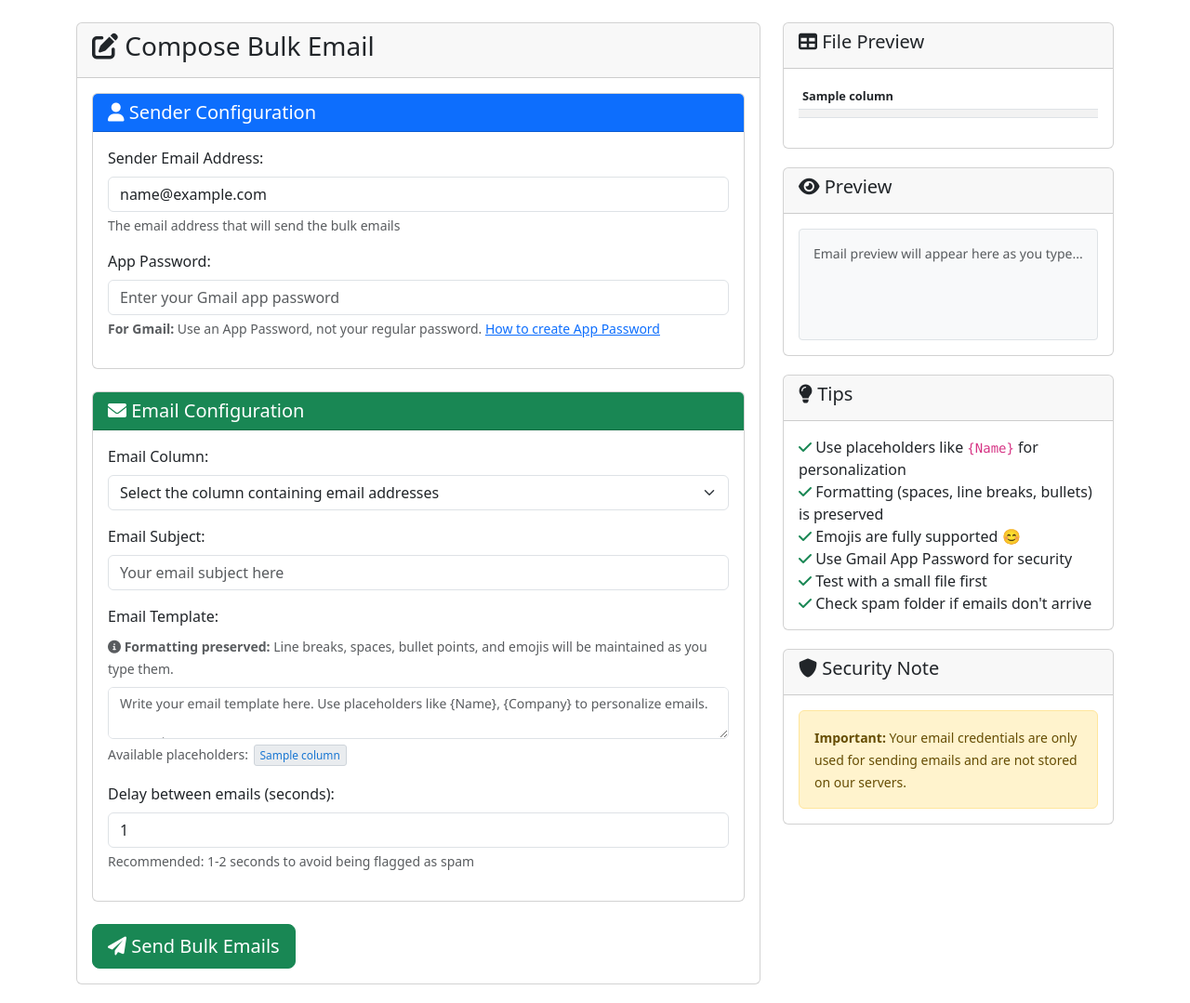
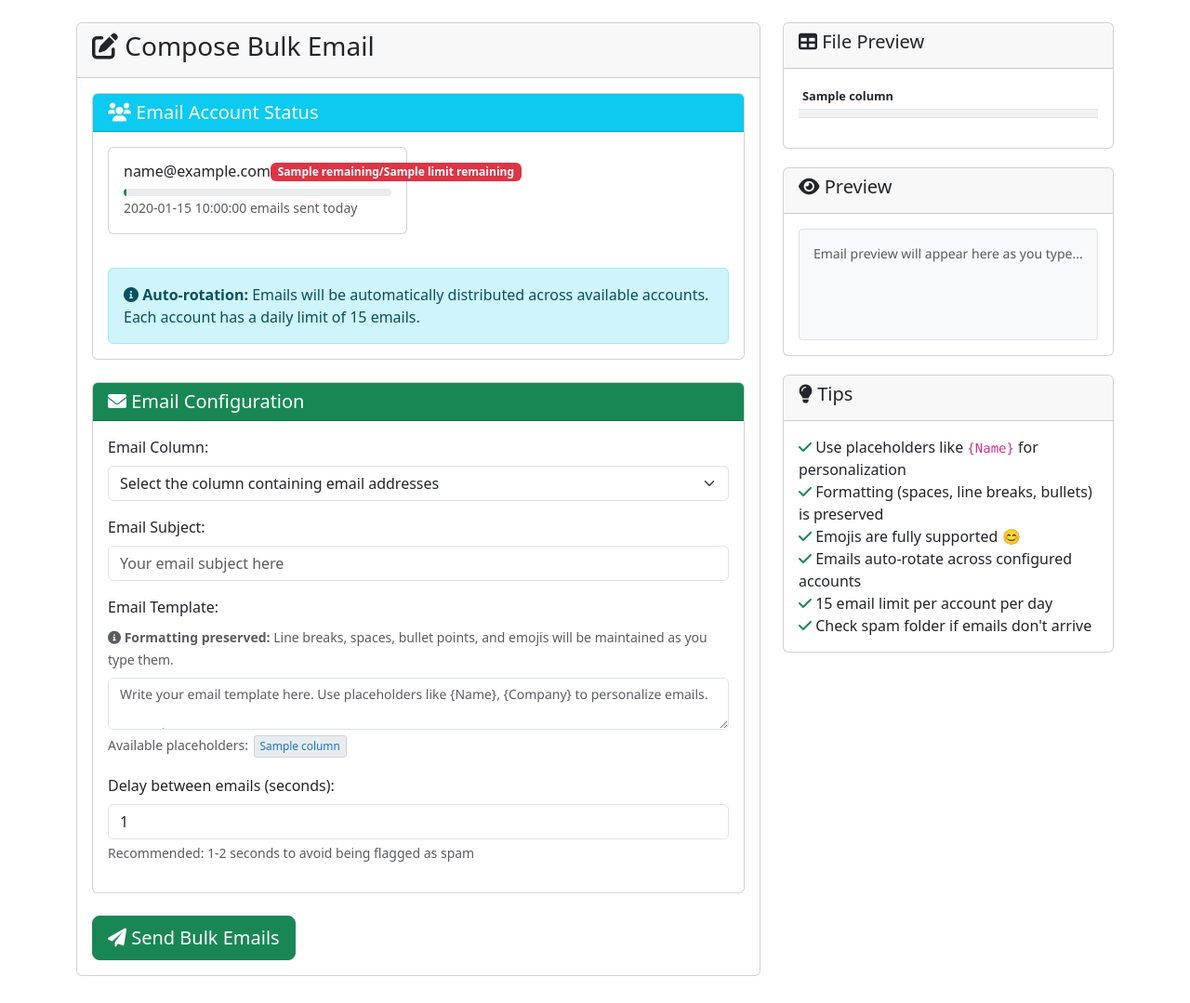
Before and after one commit to Ridobiko-BikeRental/Email_sender, a Flask app: template templates/compose.html in a window 1280 px wide. Shown: the part 56-1135 px from the top of the page at 93% size. After the commit the page ends 1106 px from the top, so only its background shows below. Run offline with Flask 3, Linux system fonts and the light colour scheme; the template is opened without the code that fills it: most values are stand-ins (such as "Sample title", 1, 10 or a date in 2020); lists and menus that the app fills with data are empty; some libraries are stand-ins or nearby versions.

Commit message:
drop down emails

```diff
--- a/app.py
+++ b/app.py
@@ -25,10 +25,25 @@ UPLOAD_FOLDER = 'uploads'
 ALLOWED_EXTENSIONS = {'csv', 'xlsx', 'xls'}
 MAX_CONTENT_LENGTH = 16 * 1024 * 1024  # 16MB max file size
 LOGS_FOLDER = 'logs'
+EMAIL_LIMIT_PER_ACCOUNT = 15  # Limit per account
 
-# Email configuration from environment variables (optional defaults)
-DEFAULT_SENDER_EMAIL = os.getenv('SENDER_EMAIL', '')
-DEFAULT_SENDER_PASSWORD = os.getenv('SENDER_APP_PASSWORD', '')
+# Load multiple email configurations from environment
+def load_email_accounts():
+    """Load all email accounts from environment variables"""
+    email_accounts = {}
+    for i in range(1, 11):  # Support up to 10 accounts
+        email = os.getenv(f'SENDER_EMAIL_{i}')
+        password = os.getenv(f'SENDER_APP_PASSWORD_{i}')
+        if email and password:
+            email_accounts[email] = {
+                'password': password,
+                'sent_count': 0,  # Track emails sent from this account
+                'last_reset': datetime.now().date()  # Track when count was last reset
+            }
+    return email_accounts
+
+# Global email accounts configuration
+EMAIL_ACCOUNTS = load_email_accounts()
 
 app.config['UPLOAD_FOLDER'] = UPLOAD_FOLDER
 app.config['MAX_CONTENT_LENGTH'] = MAX_CONTENT_LENGTH
@@ -57,7 +72,8 @@ email_status = {
     'sent_count': 0,
     'failed_count': 0,
     'current_email': '',
-    'sender_email': '',
+    'current_sender': '',
+    'sender_rotation': {},  # Track which sender is being used
     'start_time': None,
     'failed_emails': [],
     'success_emails': []
@@ -87,6 +103,48 @@ class SimpleDataFrame:
 
 def allowed_file(filename):
     return '.' in filename and filename.rsplit('.', 1)[1].lower() in ALLOWED_EXTENSIONS
+
+def reset_daily_counts():
+    """Reset email counts daily"""
+    global EMAIL_ACCOUNTS
+    today = datetime.now().date()
+
+    for email, account_info in EMAIL_ACCOUNTS.items():
+        if account_info['last_reset'] < today:
+            account_info['sent_count'] = 0
+            account_info['last_reset'] = today
+            logger.info(f"Reset email count for {email}")
+
+def get_available_sender():
+    """Get next available sender account that hasn't reached the limit"""
+    reset_daily_counts()  # Reset counts if it's a new day
+
+    for email, account_info in EMAIL_ACCOUNTS.items():
+        if account_info['sent_count'] < EMAIL_LIMIT_PER_ACCOUNT:
+            return email, account_info['password']
+
+    # If all accounts have reached the limit, return the first one with a warning
+    if EMAIL_ACCOUNTS:
+        first_email = list(EMAIL_ACCOUNTS.keys())[0]
+        logger.warning(f"All accounts have reached daily limit. Using {first_email}")
+        return first_email, EMAIL_ACCOUNTS[first_email]['password']
+
+    return None, None
+
+def get_account_stats():
+    """Get statistics for all email accounts"""
+    reset_daily_counts()
+    stats = []
+    for email, account_info in EMAIL_ACCOUNTS.items():
+        remaining = EMAIL_LIMIT_PER_ACCOUNT - account_info['sent_count']
+        stats.append({
+            'email': email,
+            'sent_today': account_info['sent_count'],
+            'remaining': remaining,
+            'limit': EMAIL_LIMIT_PER_ACCOUNT,
+            'percentage_used': (account_info['sent_count'] / EMAIL_LIMIT_PER_ACCOUNT) * 100
+        })
+    return stats
 
 def read_csv_file(filepath):
     """Read CSV file"""
@@ -202,16 +260,24 @@ def send_email_smtp(smtp_server, smtp_port, sender_email, sender_password, recip
         server.sendmail(sender_email, recipient_email, text)
         server.quit()
 
-        logger.info(f"Email sent successfully to {recipient_email}")
+        # Update the account's sent count
+        if sender_email in EMAIL_ACCOUNTS:
+            EMAIL_ACCOUNTS[sender_email]['sent_count'] += 1
+
+        logger.info(f"Email sent successfully to {recipient_email} from {sender_email}")
         return True, "Email sent successfully"
     except Exception as e:
         error_msg = str(e)
-        logger.error(f"Failed to send email to {recipient_email}: {error_msg}")
+        logger.error(f"Failed to send email to {recipient_email} from {sender_email}: {error_msg}")
         return False, error_msg
 
-def send_bulk_emails(file_path, sender_email, sender_password, subject, template, email_column, delay=1):
-    """Send bulk emails in background"""
+def send_bulk_emails(file_path, subject, template, email_column, delay=1):
+    """Send bulk emails in background with automatic sender rotation"""
     global email_status
+
+    # Check if we have any email accounts configured
+    if not EMAIL_ACCOUNTS:
+        return False, "No email accounts configured in environment variables"
 
     # Reset status
     email_status.update({
@@ -220,7 +286,8 @@ def send_bulk_emails(file_path, sender_email, sender_password, subject, template
         'sent_count': 0,
         'failed_count': 0,
         'current_email': '',
-        'sender_email': sender_email,
+        'current_sender': '',
+        'sender_rotation': {},
         'start_time': datetime.now(),
         'failed_emails': [],
         'success_emails': []
@@ -239,14 +306,33 @@ def send_bulk_emails(file_path, sender_email, sender_password, subject, template
     valid_emails = [row for row in df.data if row.get(email_column, '').strip()]
     email_status['total_emails'] = len(valid_emails)
 
-    logger.info(f"Starting bulk email sending to {email_status['total_emails']} recipients from {sender_email}")
+    logger.info(f"Starting bulk email sending to {email_status['total_emails']} recipients")
 
     smtp_server = "smtp.gmail.com"
     smtp_port = 587
 
+    current_sender = None
+    current_password = None
+    emails_sent_with_current = 0
+
     for index, row in enumerate(valid_emails):
-        email = row.get(email_column, '').strip()
-        email_status['current_email'] = email
+        recipient_email = row.get(email_column, '').strip()
+        email_status['current_email'] = recipient_email
+
+        # Get next available sender if current one reached limit or is None
+        if (current_sender is None or
+            emails_sent_with_current >= EMAIL_LIMIT_PER_ACCOUNT or
+            (current_sender in EMAIL_ACCOUNTS and
+             EMAIL_ACCOUNTS[current_sender]['sent_count'] >= EMAIL_LIMIT_PER_ACCOUNT)):
+
+            current_sender, current_password = get_available_sender()
+            emails_sent_with_current = 0
+
+            if current_sender is None:
+                logger.error("No available sender accounts")
+                break
+
+        email_status['current_sender'] = current_sender
 
         # Replace placeholders in template with row data
         personalized_message = template
@@ -257,16 +343,22 @@ def send_bulk_emails(file_path, sender_email, sender_password, subject, template
                 personalized_message = personalized_message.replace(placeholder, str(value))
 
         success, error_msg = send_email_smtp(
-            smtp_server, smtp_port, sender_email, sender_password,
-            email, subject, personalized_message
+            smtp_server, smtp_port, current_sender, current_password,
+            recipient_email, subject, personalized_message
         )
 
         if success:
             email_status['sent_count'] += 1
-            email_status['success_emails'].append(email)
+            email_status['success_emails'].append(recipient_email)
+            emails_sent_with_current += 1
+
+            # Track which sender sent to which recipients
+            if current_sender not in email_status['sender_rotation']:
+                email_status['sender_rotation'][current_sender] = 0
+            email_status['sender_rotation'][current_sender] += 1
         else:
             email_status['failed_count'] += 1
-            email_status['failed_emails'].append(f"{email}: {error_msg}")
+            email_status['failed_emails'].append(f"{recipient_email}: {error_msg}")
 
         # Add delay between emails to avoid being flagged as spam
         time.sleep(delay)
@@ -286,7 +378,8 @@ def send_bulk_emails(file_path, sender_email, sender_password, subject, template
         'success_emails': email_status['success_emails'],
         'failed_emails': email_status['failed_emails'],
         'subject': subject,
-        'sender_email': sender_email
+        'sender_rotation': email_status['sender_rotation'],
+        'account_stats': get_account_stats()
     }
 
     log_filename = f"bulk_email_log_{end_time.strftime('%Y%m%d_%H%M%S')}.json"
@@ -300,7 +393,8 @@ def send_bulk_emails(file_path, sender_email, sender_password, subject, template
         'failed_count': email_status['failed_count'],
         'failed_emails': email_status['failed_emails'],
         'duration': str(duration),
-        'log_file': log_filename
+        'log_file': log_filename,
+        'sender_rotation': email_status['sender_rotation']
     }
 
 @app.route('/')
@@ -328,11 +422,14 @@ def upload_file():
         if df is not None:
             columns = list(df.columns)
             sample_data = df.head().to_dict('records')
+            account_stats = get_account_stats()
+
             return render_template('compose.html',
                                  filename=filename,
                                  columns=columns,
                                  sample_data=sample_data,
-                                 default_sender_email=DEFAULT_SENDER_EMAIL)
+                                 email_accounts=EMAIL_ACCOUNTS,
+                                 account_stats=account_stats)
         else:
             flash('Failed to read the uploaded file')
             return redirect(url_for('index'))
@@ -343,22 +440,18 @@ def upload_file():
 @app.route('/send_emails', methods=['POST'])
 def send_emails():
     filename = request.form.get('filename')
-    # Get sender credentials from form
-    sender_email = request.form.get('sender_email', '').strip()
-    sender_password = request.form.get('sender_password', '').strip()
     subject = request.form.get('subject')
     template = request.form.get('template')
     email_column = request.form.get('email_column')
     delay = int(request.form.get('delay', 1))
 
     # Validate all required fields
-    if not all([filename, sender_email, sender_password, subject, template, email_column]):
-        flash('All fields including sender email and password are required.')
+    if not all([filename, subject, template, email_column]):
+        flash('All fields are required.')
         return redirect(url_for('index'))
 
-    # Basic email validation
-    if '@' not in sender_email or '.' not in sender_email:
-        flash('Please enter a valid sender email address.')
+    if not EMAIL_ACCOUNTS:
+        flash('No email accounts configured. Please contact administrator.')
         return redirect(url_for('index'))
 
     filepath = os.path.join(app.config['UPLOAD_FOLDER'], filename)
@@ -366,12 +459,14 @@ def send_emails():
     # Start sending emails in background thread
     def send_emails_task():
         success, result = send_bulk_emails(
-            filepath, sender_email, sender_password,
-            subject, template, email_column, delay
+            filepath, subject, template, email_column, delay
         )
 
         if success:
             flash(f"Bulk email sending completed! {result['success_count']} sent, {result['failed_count']} failed in {result['duration']}")
+            if result['sender_rotation']:
+                rotation_info = ", ".join([f"{email}: {count}" for email, count in result['sender_rotation'].items()])
+                flash(f"Sender distribution: {rotation_info}")
             if result['failed_emails']:
                 flash(f"Failed emails: {', '.join(result['failed_emails'][:5])}")  # Show first 5 failures
         else:
@@ -387,12 +482,21 @@ def send_emails():
 @app.route('/status')
 def status():
     """Display real-time email sending status"""
-    return render_template('status.html', status=email_status)
+    account_stats = get_account_stats()
+    return render_template('status.html', status=email_status, account_stats=account_stats)
 
 @app.route('/api/status')
 def api_status():
     """API endpoint for real-time status updates"""
-    return jsonify(email_status)
+    status_data = email_status.copy()
+    status_data['account_stats'] = get_account_stats()
+    return jsonify(status_data)
+
+@app.route('/accounts')
+def accounts():
+    """Display account statistics"""
+    account_stats = get_account_stats()
+    return render_template('accounts.html', account_stats=account_stats)
 
 @app.route('/logs')
 def logs():
--- a/templates/compose.html
+++ b/templates/compose.html
@@ -11,30 +11,44 @@
                 <form action="{{ url_for('send_emails') }}" method="post">
                     <input type="hidden" name="filename" value="{{ filename }}">
 
-                    <!-- Sender Email Configuration -->
+                    <!-- Account Status -->
                     <div class="card mb-4">
-                        <div class="card-header bg-primary text-white">
-                            <h5 class="mb-0"><i class="fas fa-user"></i> Sender Configuration</h5>
+                        <div class="card-header bg-info text-white">
+                            <h5 class="mb-0"><i class="fas fa-users"></i> Email Account Status</h5>
                         </div>
                         <div class="card-body">
-                            <div class="row">
-                                <div class="col-md-12 mb-3">
-                                    <label for="sender_email" class="form-label">Sender Email Address:</label>
-                                    <input type="email" class="form-control" id="sender_email" name="sender_email"
-                                           value="{{ default_sender_email }}" required
-                                           placeholder="your-email@gmail.com">
-                                    <div class="form-text">The email address that will send the bulk emails</div>
+                            {% if account_stats %}
+                                <div class="row">
+                                    {% for account in account_stats %}
+                                    <div class="col-md-6 mb-3">
+                                        <div class="card">
+                                            <div class="card-body">
+                                                <div class="d-flex justify-content-between align-items-center mb-2">
+                                                    <h6 class="card-title mb-0">{{ account.email }}</h6>
+                                                    <span class="badge {% if account.remaining > 5 %}bg-success{% elif account.remaining > 0 %}bg-warning{% else %}bg-danger{% endif %}">
+                                                        {{ account.remaining }}/{{ account.limit }} remaining
+                                                    </span>
+                                                </div>
+                                                <div class="progress" style="height: 8px;">
+                                                    <div class="progress-bar {% if account.percentage_used < 70 %}bg-success{% elif account.percentage_used < 90 %}bg-warning{% else %}bg-danger{% endif %}"
+                                                         style="width: {{ account.percentage_used }}%"></div>
+                                                </div>
+                                                <small class="text-muted">{{ account.sent_today }} emails sent today</small>
+                                            </div>
+                                        </div>
+                                    </div>
+                                    {% endfor %}
                                 </div>
-                                <div class="col-md-12 mb-3">
-                                    <label for="sender_password" class="form-label">App Password:</label>
-                                    <input type="password" class="form-control" id="sender_password" name="sender_password" required
-                                           placeholder="Enter your Gmail app password">
-                                    <div class="form-text">
-                                        <strong>For Gmail:</strong> Use an App Password, not your regular password.
-                                        <a href="https://support.google.com/accounts/answer/185833" target="_blank">How to create App Password</a>
-                                    </div>
+                                <div class="alert alert-info mb-0">
+                                    <i class="fas fa-info-circle"></i>
+                                    <strong>Auto-rotation:</strong> Emails will be automatically distributed across available accounts. Each account has a daily limit of 15 emails.
                                 </div>
-                            </div>
+                            {% else %}
+                                <div class="alert alert-danger">
+                                    <i class="fas fa-exclamation-triangle"></i>
+                                    <strong>No email accounts configured!</strong> Please contact administrator to configure sender accounts.
+                                </div>
+                            {% endif %}
                         </div>
                     </div>
 
@@ -101,9 +115,15 @@ Your Team 😊"></textarea>
                         </div>
                     </div>
 
+                    {% if account_stats %}
                     <button type="submit" class="btn btn-success btn-lg">
                         <i class="fas fa-paper-plane"></i> Send Bulk Emails
                     </button>
+                    {% else %}
+                    <button type="button" class="btn btn-secondary btn-lg" disabled>
+                        <i class="fas fa-times"></i> No Email Accounts Available
+                    </button>
+                    {% endif %}
                 </form>
             </div>
         </div>
@@ -161,23 +181,10 @@ Your Team 😊"></textarea>
                     <li><i class="fas fa-check text-success"></i> Use placeholders like <code>{Name}</code> for personalization</li>
                     <li><i class="fas fa-check text-success"></i> Formatting (spaces, line breaks, bullets) is preserved</li>
                     <li><i class="fas fa-check text-success"></i> Emojis are fully supported 😊</li>
-                    <li><i class="fas fa-check text-success"></i> Use Gmail App Password for security</li>
-                    <li><i class="fas fa-check text-success"></i> Test with a small file first</li>
+                    <li><i class="fas fa-check text-success"></i> Emails auto-rotate across configured accounts</li>
+                    <li><i class="fas fa-check text-success"></i> 15 email limit per account per day</li>
                     <li><i class="fas fa-check text-success"></i> Check spam folder if emails don't arrive</li>
                 </ul>
-            </div>
-        </div>
-
-        <div class="card mt-3">
-            <div class="card-header">
-                <h5><i class="fas fa-shield-alt"></i> Security Note</h5>
-            </div>
-            <div class="card-body">
-                <div class="alert alert-warning mb-0">
-                    <small>
-                        <strong>Important:</strong> Your email credentials are only used for sending emails and are not stored on our servers.
-                    </small>
-                </div>
             </div>
         </div>
     </div>
@@ -259,8 +266,8 @@ Your Team 😊"></textarea>
 
 <script>
 // Define columns and sample data globally
-const columns = {{ columns | tojson | safe }};
-const sampleData = {% if sample_data and sample_data|length > 0 %}{{ sample_data[0] | tojson | safe }}{% else %}{}{% endif %};
+const columns = {{ columns | tojson }};
+const sampleData = {% if sample_data and sample_data|length > 0 %}{{ sample_data[0] | tojson }}{% else %}{}{% endif %};
 
 function insertPlaceholder(columnName) {
     const textarea = document.getElementById('template');
```
